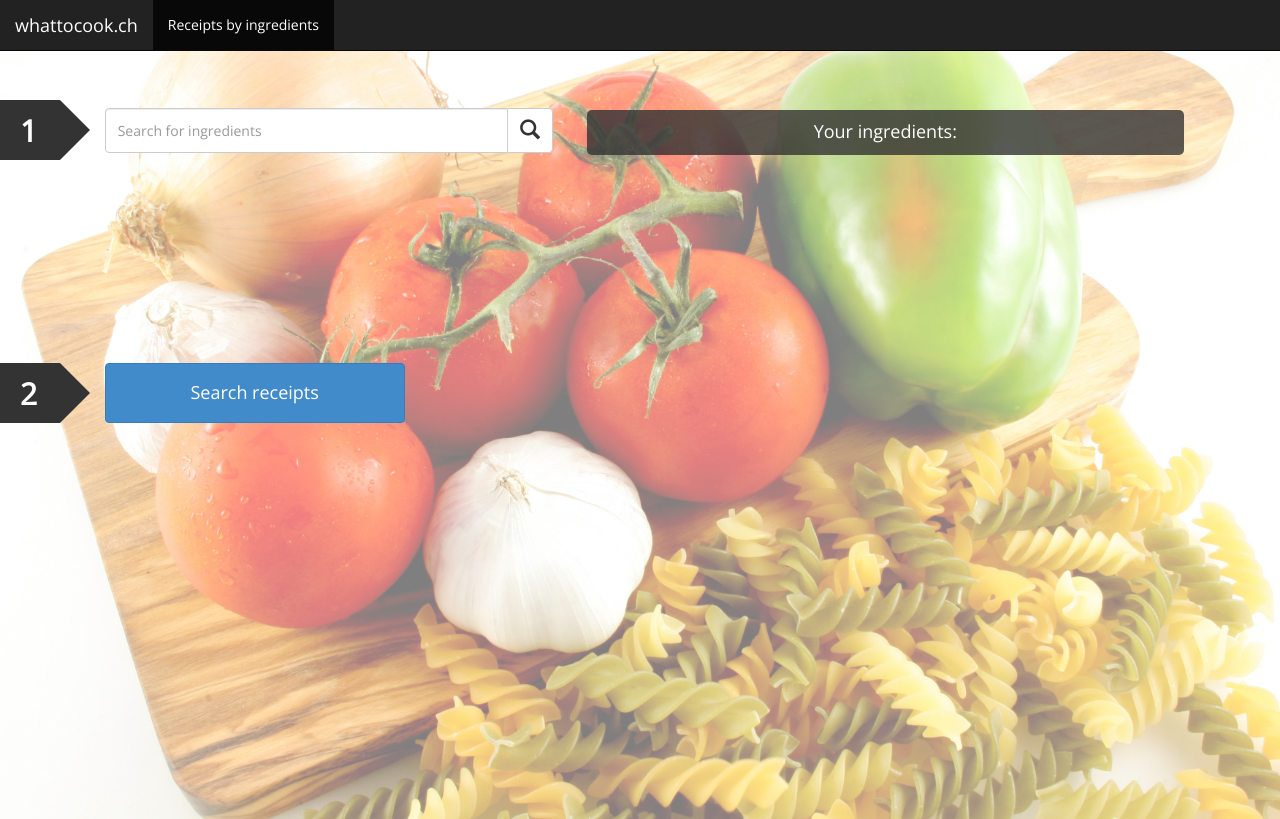
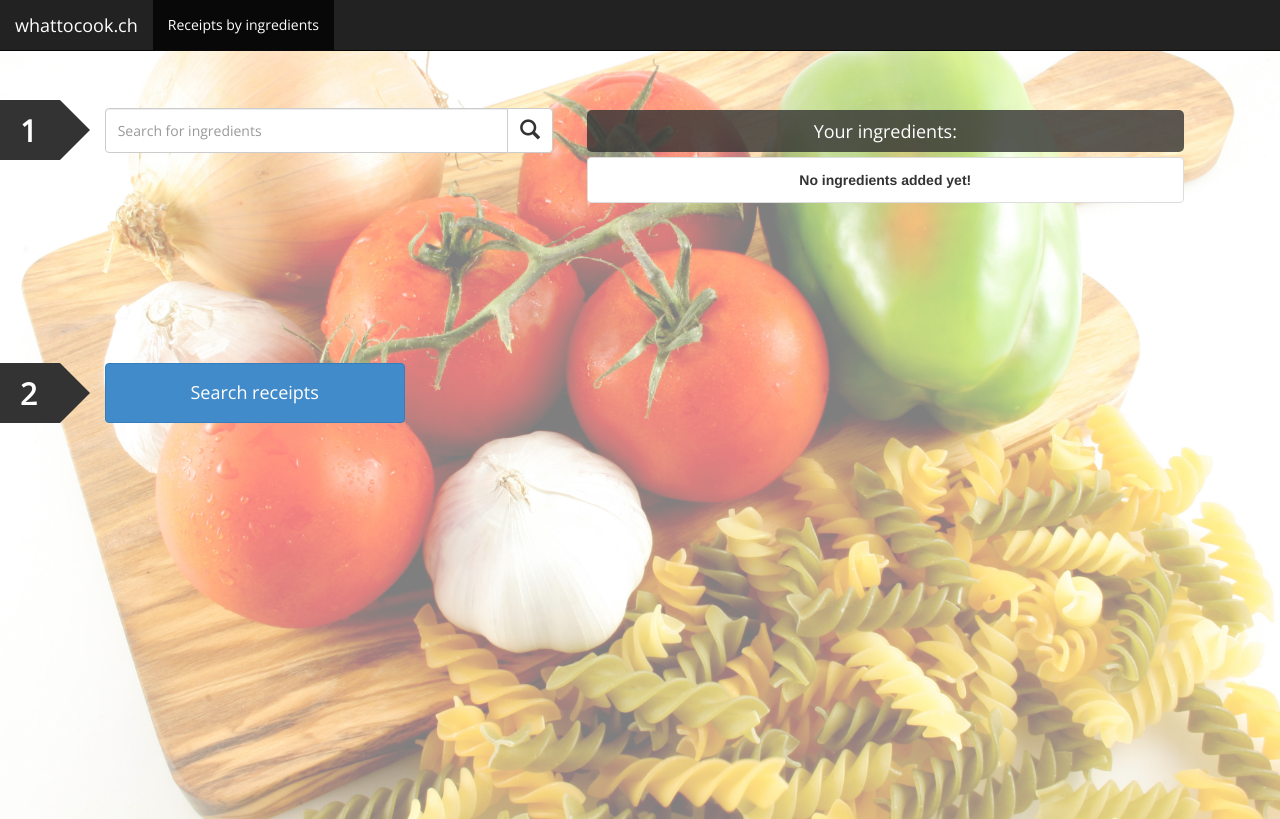
Before and after one commit to panick91/whattocook, a PHP site: page / in a window 1280 px wide. Shown: the top 819 px of the page. Run offline with PHP 8.4, Linux system fonts and the light colour scheme; data that the repository does not hold is empty; some libraries are stand-ins or nearby versions.

Commit message:
add placeholder when ingredients list is empty

```diff
--- a/css/whattocook.css
+++ b/css/whattocook.css
@@ -119,6 +119,11 @@ html,body{
     margin-left:15px;
     vertical-align: top;
 }
+.ingredientPlaceholder{
+    line-height: 40px;
+    text-align: center;
+    font-weight: bold;
+}
 .ingredients  h4{
     margin:0px;
 }
@@ -132,7 +137,7 @@ html,body{
     border-color: #357ebd;
     border-radius:5px;
     color:white;
-    height: 45px;
+    height: 42px;
 }
 #ingredientList > li{
     padding-top:2px;
--- a/index.html
+++ b/index.html
@@ -76,6 +76,11 @@
                 <h4 id="ingredientsHeaderTitle">Your ingredients:</h4>
             </div>
             <ul id="ingredientList" class="list-group">
+                <li class='list-group-item'>
+                    <div class='ingredientPlaceholder'>
+                        <span>No ingredients added yet!</span>
+                   </div>
+                </li>
             </ul>
         </div>
     </div>
--- a/js/main.js
+++ b/js/main.js
@@ -7,13 +7,12 @@ var ingredientsCounter = 0;
 
 $(document).ready(function () {
 
-
-    $.get("php/getIngredients.php", addSearchResults);
-
     $('input[name=searchIngredients]').keyup(
         function () {
-            if ($('input[name=searchIngredients]').val().length > 0)
+            if ($('input[name=searchIngredients]').val().length > 2){
+                searchIngredients();
                 $('#ingredientsProposal').addClass("open");
+            }
             else
                 $('#ingredientsProposal').removeClass("open");
             attachClickEventToDocument();
@@ -22,6 +21,7 @@ $(document).ready(function () {
     $('#searchIngredientsButton').click(
         function (event) {
             event.stopPropagation();
+            searchIngredients();
             $('#ingredientsProposal').toggleClass("open");
             attachClickEventToDocument();
         });
@@ -35,6 +35,17 @@ $(document).ready(function () {
     );
 
 });
+
+function searchIngredients(){
+    var searchString = $('input[name=searchIngredients]').val();
+    //$.get("php/getIngredients.php", addSearchResults);
+    $.post("php/getIngredients.php",
+    {
+        searchText : searchString
+    },
+    addSearchResults
+    );
+}
 
 function addReceiptResults(data){
     render('#receipts','mustache-templates/receipt.html','receipt',data,function(){});
@@ -94,6 +105,9 @@ function addIngredientToList(event) {
     var ingredientName = $(event.target).parent().find('.ingredientName').html();
     var ingredientPicture = $(event.target).parent().find('.ingredientPicture').attr('src');
     var newElement = "<li class='list-group-item'><div class='ingredient'><img class='ingredientPicture' src='" + ingredientPicture + "'/><span class='ingredientName'>" + ingredientName + "</span><span class='glyphicon glyphicon-minus removeIngredient'></span></div></li>";
+    if($('ul#ingredientList li').length === 1 && $('ul#ingredientList li div').hasClass("ingredientPlaceholder")){
+        $('#ingredientList').empty();
+    }
     $('#ingredientList').append(newElement);
     addClickEventToYourIngredients();
     $('#ingredientsHeaderTitle').html("Your ingredients: " + ++ingredientsCounter);
@@ -101,7 +115,14 @@ function addIngredientToList(event) {
 
 function removeIngredientFromList(event){
     $(event.target).parent().parent().remove();
+    if($('ul#ingredientList li').length === 0){
+        $('#ingredientList').append("<li class='list-group-item'><div class='ingredientPlaceholder'><span>No ingredients added yet!</span></div></li>");
+    }
     $('#ingredientsHeaderTitle').html("Your ingredients: " + (--ingredientsCounter));
+}
+
+function checkIfIngredientIsAlreadyInList(){
+
 }
 
 function startSpinner(element,start){
--- a/php/getIngredients.php
+++ b/php/getIngredients.php
@@ -10,10 +10,13 @@
 
     $ingredientsDB = new IngredientDatabase();
 
-    $result = $ingredientsDB->getAllIngredientsArray('');
+    $searchText = $_POST['searchText'];
 
-    $json = json_encode($result);
-    header('Content-type: application/json');
-    echo $json;
+    if(is_string($searchText)){
+        $result = $ingredientsDB->getAllIngredientsArray($searchText);
 
+        $json = json_encode($result);
+        header('Content-type: application/json');
+        echo $json;
+    }
 ?>
```
